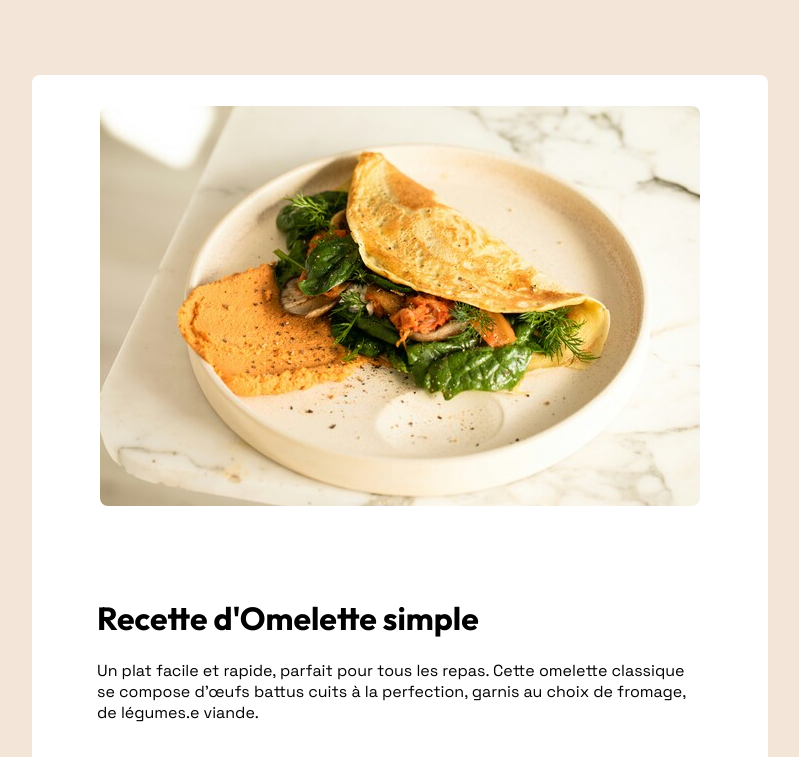
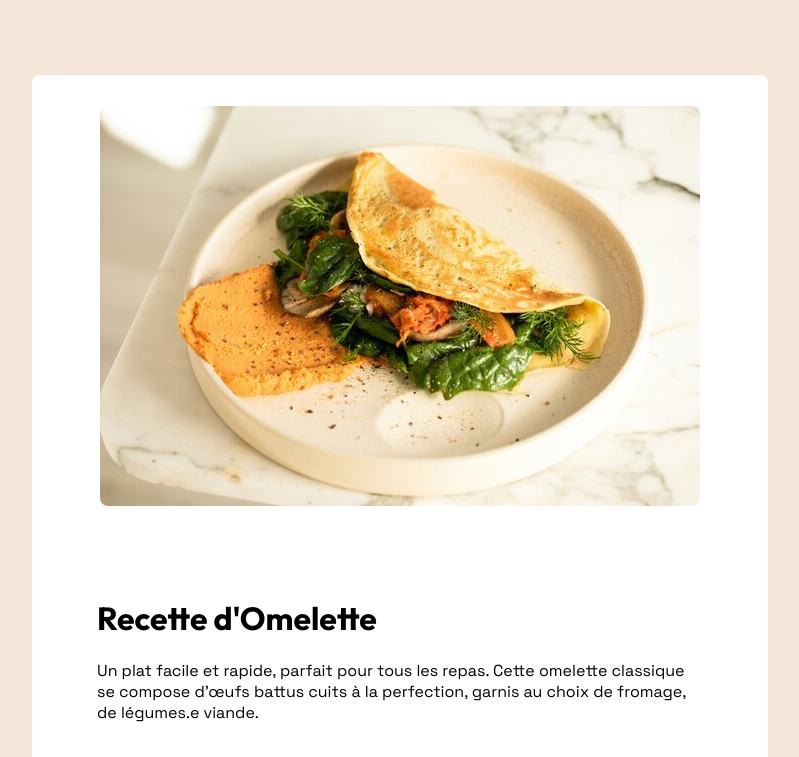
Before and after one commit to Mvittorelli/edenschool-recipe, a plain HTML site: page index.html in a window 1280 px wide. Shown: the top 757 px of the page, without its empty margins (240-1039 px from the left). Drawn offline with Linux system fonts and the light colour scheme.

Commit message:
feat(index):update title

```diff
--- a/index.html
+++ b/index.html
@@ -12,7 +12,7 @@
 				<img src="image.jpg" alt="Omelette" />
 			</div>
 			<div style="padding: 50px">
-				<h1>Recette d'Omelette simple</h1>
+				<h1>Recette d'Omelette </h1>
 				<p>
 					Un plat facile et rapide, parfait pour tous les repas. Cette omelette
 					classique se compose d'œufs battus cuits à la perfection, garnis au
```
